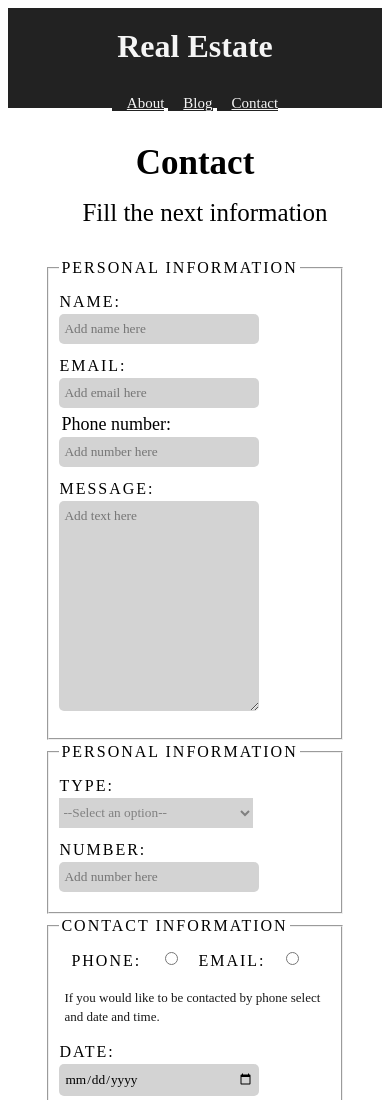
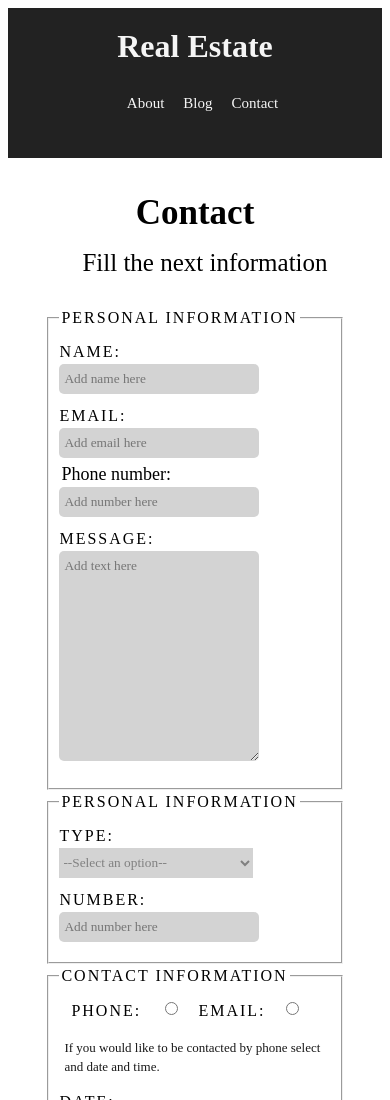
Before and after one commit to SamuelP103/realEstate, a plain HTML site: page contact.html in a window 390 px wide. Shown: the top 1100 px of the page. Drawn offline with Linux system fonts and the light colour scheme.

Commit message:
SizeEdit2

```diff
--- a/styles/mystyle.css
+++ b/styles/mystyle.css
@@ -253,7 +253,16 @@ footer p{
 
     background-color: #222222;
     color: whitesmoke;
+    text-decoration: none;
+
 }
+@media(max-width:768px) {
+    .header2{
+        height: 150px;
+    }
+
+}
+
 fieldset{
     padding: 10px;
 }
@@ -333,3 +342,4 @@ legend{
 /* netlyfy */
 /* add navigation */
 /* sizing for all pages */
+/* create about and blog */
```
